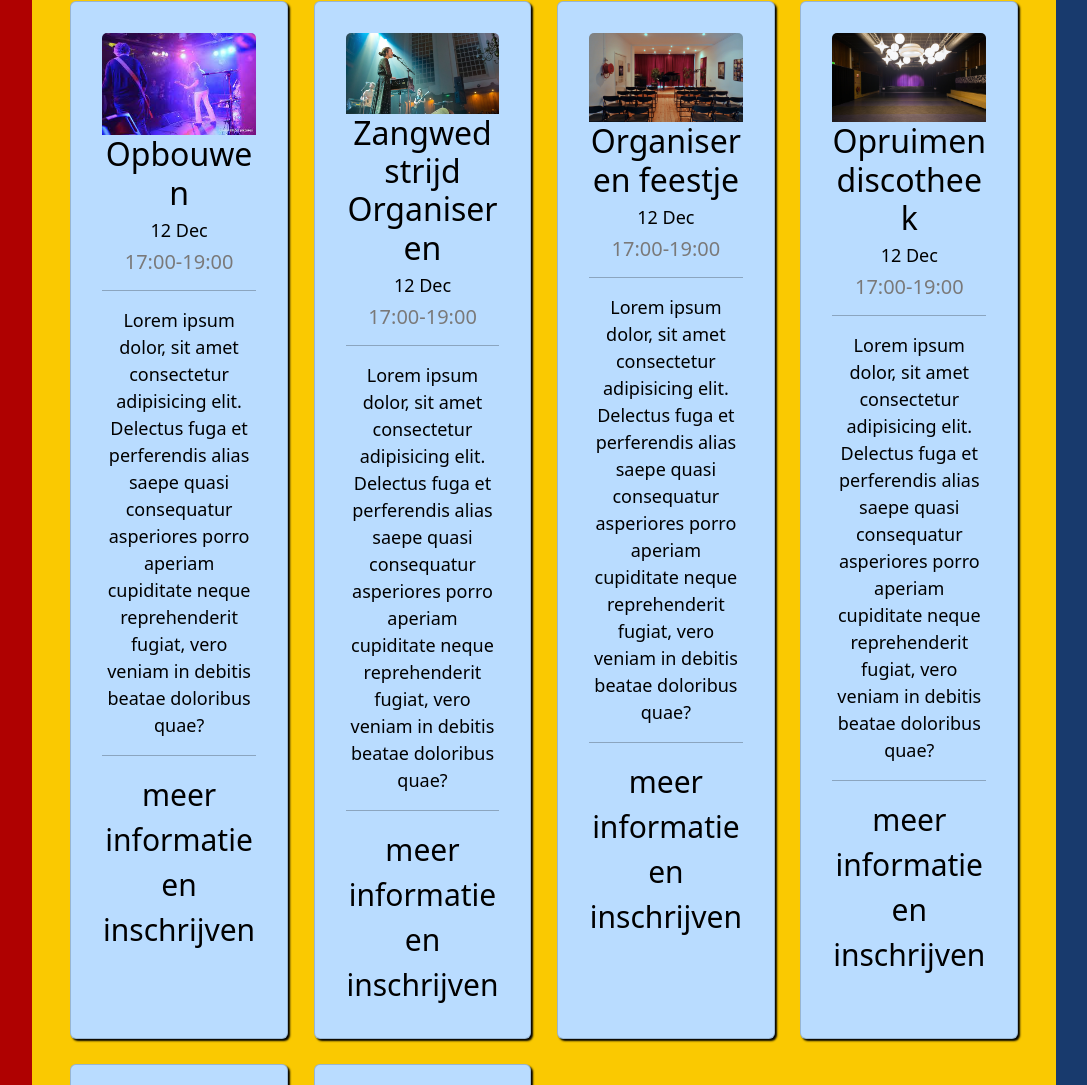
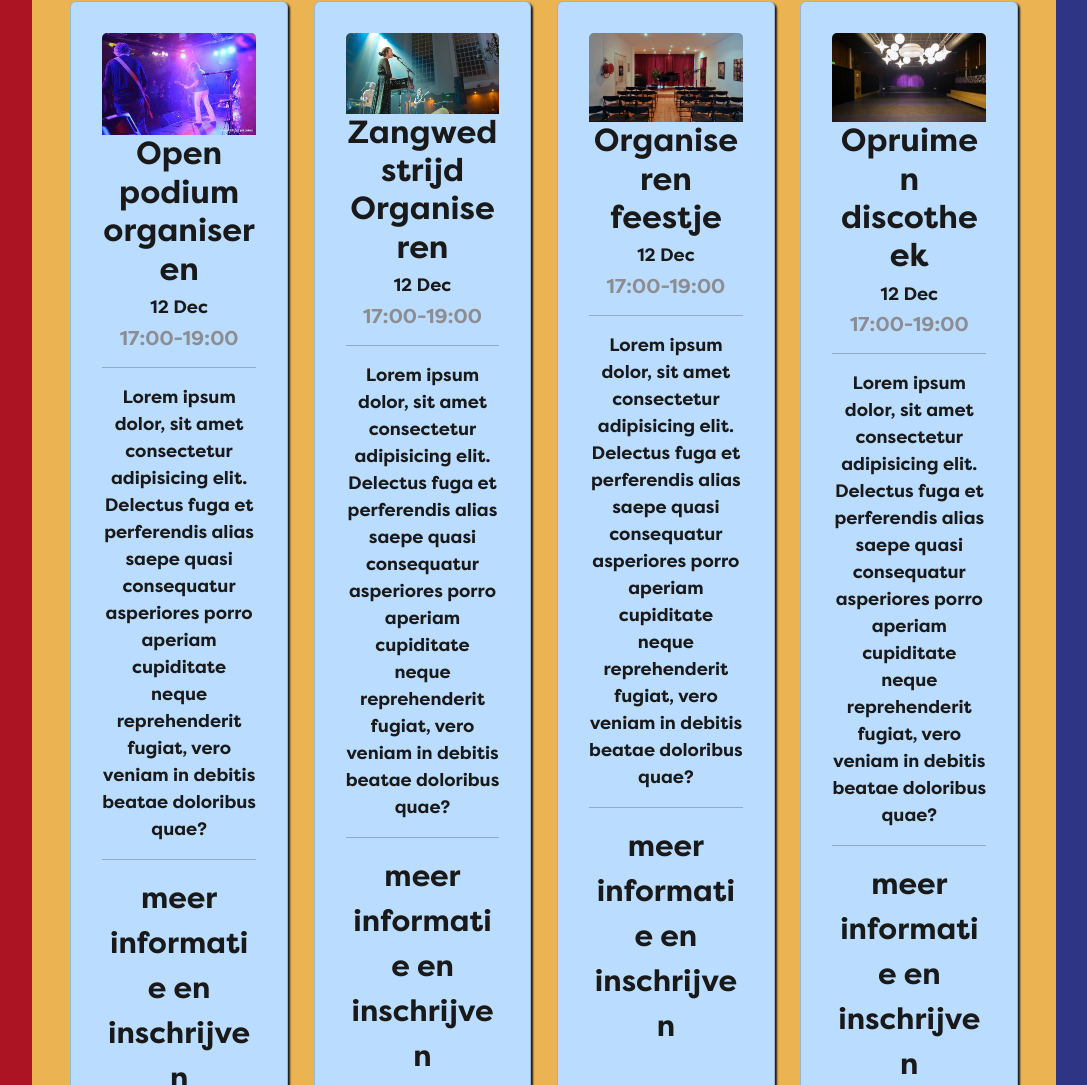
Before and after one commit to Koengreen/stuvent, a plain HTML site: page HtmlCss/template2/Index.html in a window 1280 px wide. Shown: the part 493-1578 px from the top of the page, without its empty margins (95-1182 px from the left). Drawn offline with nearby package versions, Linux system fonts and the light colour scheme; files whose address does not match are found by name.

Commit message:
super mooie website

```diff
--- a/HtmlCss/template2/Index.html
+++ b/HtmlCss/template2/Index.html
@@ -47,7 +47,7 @@
             <div class="card">
               <div class="card-body">
                 <img class="card-img-top" src="img/talentenshow organiseren.jfif">
-                <h1>Opbouwen</h1>
+                <h1>Open podium organiseren</h1>
                 <h3>12 Dec</h3>
                 <h5>17:00-19:00</h5>
                 <hr>
--- a/HtmlCss/template2/css/style.css
+++ b/HtmlCss/template2/css/style.css
@@ -1,14 +1,11 @@
 @font-face {
-  font-family: 'Inter var';
-  font-weight: 100 900;
-  font-display: swap;
-  font-style: normal;
-  font-named-instance: 'Regular';
-  src: url(//fonts/FilsonPro-Bold.woff2) format("woff2");
+  font-family: BoldMondriaan;
+  src: url(/fonts/FilsonPro-Bold.woff2);
+
 }
 
 hr{
-  color: black;
+  color: #1a191a;
 }
 
 
@@ -20,15 +17,19 @@ hr{
     object-fit: cover;
 }
 .hyperlink{
-  color: black;
+  color: #1a191a;
 }
-
+.hyperlink:hover{
+  text-decoration: underline;
+  color: #1a191a ;
+}
 body{
-    background: linear-gradient(to right, #af0101 50%, #183a6d 50%);
+    background: linear-gradient(to right, #ac1424 50%, #2d3584 50%);
     background-repeat: no-repeat;
     background-attachment: fixed;
     background-size: cover;
-    color: black;
+    color: #1a191a;
+    font-family: BoldMondriaan;
 }
 ul{
   margin-left: 2vw;
@@ -45,13 +46,13 @@ li{
   display: grid;
   grid-template-columns: repeat(auto-fill, minmax(17vw, 1fr));
   grid-gap: 2vw;
-  background-color: #fac901;
+  background-color: #ecb352;
   width: 80vw;
   justify-content: center;
   align-self: center;
   margin-left:9vw;
   margin-right: 9vw;
-  border: 3vw solid #fac901;
+  border: 3vw solid #ecb352;
 }
 
 #grid>div {
@@ -60,15 +61,11 @@ li{
   color: #ffffff;
   background: #b9dcff;
   text-align: center;
-  box-shadow: 2px 2px 2px black;
-  display: flex;
-  justify-content: center;
-  vertical-align: text-bottom;
-
+  box-shadow: 2px 2px 2px #1a191a;
 }
 
 #grid>div:hover{
-  transform: scale(1.08);
+  transform: scale(1.1);
 }
 
 
@@ -78,16 +75,16 @@ li{
 
 }
 h1{
-  color: black;
+  color: #1a191a;
   font-size: xx-large;
 }
 h3{
   font-size: large;
-  color:black
+  color:#1a191a
 }
 
 h5{
-  color: rgb(122, 121, 121);
+  color: #8c8c91;
 }
 
 
@@ -96,13 +93,14 @@ a{
   text-decoration: none;
 }
 
+::content
 
 .Login{
   margin-left: -70px;
 }
 p{
   font-size: large;
-  color: black;
+  color: #1a191a;
 }
 
 @media (min-width: 320px) and (max-width: 480px) {
```
Also changed, not shown: HtmlCss/template2/js/gatsby-ssr.js (deleted).
